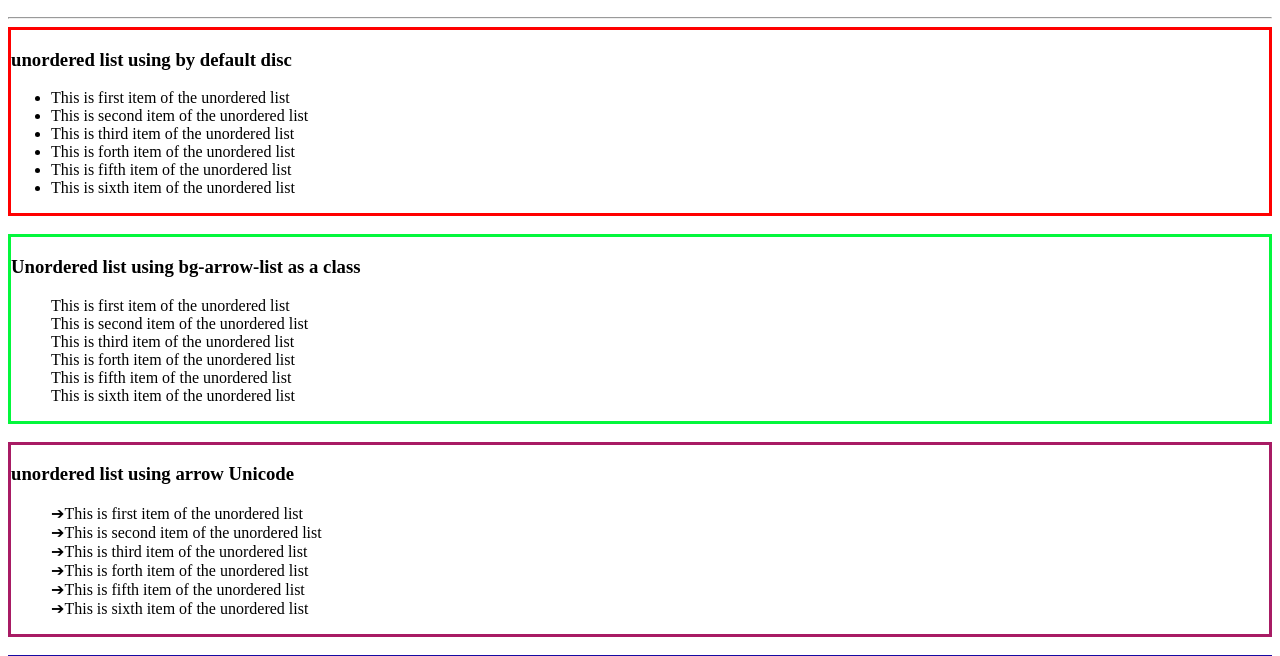
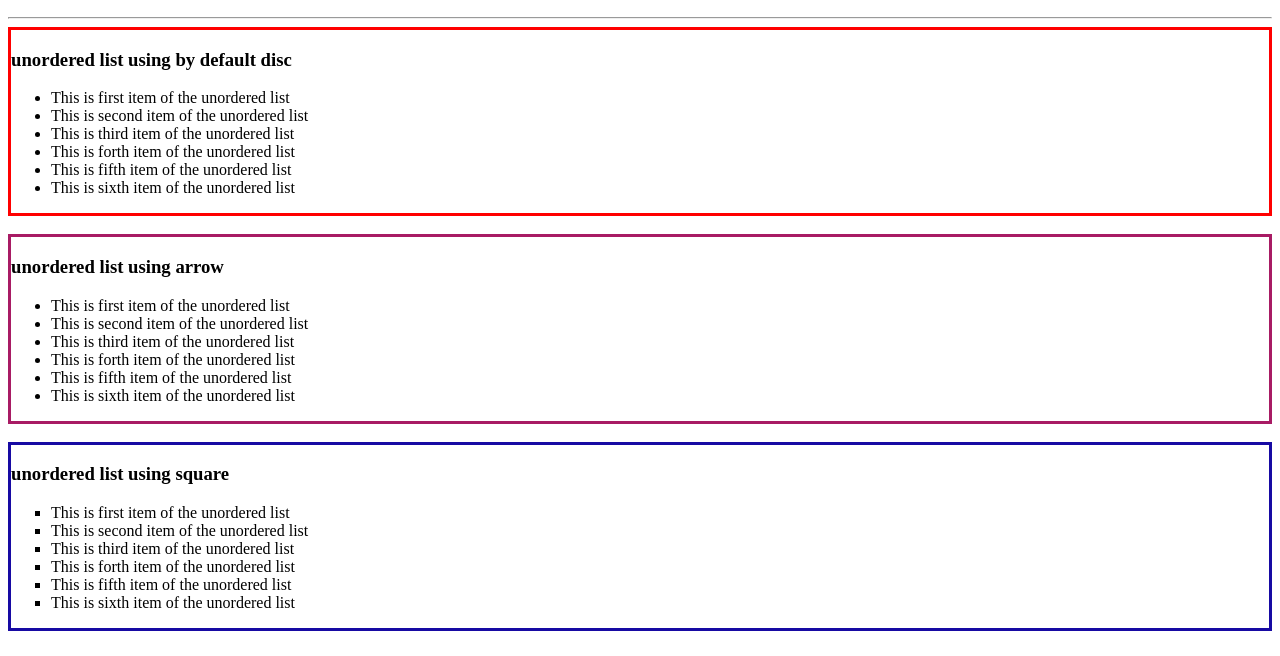
Before and after one commit to Joy-tii/Html-basic-, a plain HTML site: page linklist.html in a window 1280 px wide. Shown: the part 110-766 px from the top of the page. Drawn offline with Linux system fonts and the light colour scheme.

Commit message:
change/repo
lets see

```diff
--- a/linklist.html
+++ b/linklist.html
@@ -5,16 +5,15 @@
     <meta name="viewport" content="width=device-width, initial-scale=1.0">
         <title>Introduction to list and link in html</title>
         <style>
-            ul.bg-arrow-list {
+            ul.arrow-list {
             list-style-type: none;
-            padding-left: 20px;
+            padding-left: 0;
         }
-        ul.bg-arrow-list li {
-            background-image: url('271226.png'); /* Replace with the URL of your arrow image */
-            background-size: 12px 12px;
-            background-repeat: no-repeat;
-            background-position: 0 50%;
-            padding-left: 20px;
+        ul.arrow-list li::before {
+            content: "➔"; /* Unicode character for arrow */
+            color: #333;
+            font-size: 1.2em;
+            margin-right: 10px;
         }
         </style>
     </head>
@@ -35,29 +34,16 @@
         </ul>
 </div>
 <br>
-<div style="border: 3px solid rgb(3, 247, 60);">
-    <h3>Unordered list using  bg-arrow-list as a class</h3>
-<ul class="bg-arrow-list">
-    <li>This is first item of the unordered list</li>
-    <li>This is second item of the unordered list</li>
-    <li>This is third item of the unordered list</li>
-    <li>This is forth item of the unordered list</li>
-    <li>This is fifth item of the unordered list</li>
-    <li>This is sixth item of the unordered list</li>
-</ul>
 
-
-</div>
-<br>
 <div style="border: 3px solid rgb(168, 27, 100);">
-    <h3>unordered list using arrow Unicode</h3>
-    <ul style="list-style-type: none;">
-        <li>&#10132;This is first item of the unordered list</li>
-        <li>&#10132;This is second item of the unordered list</li>
-        <li>&#10132;This is third item of the unordered list</li>
-        <li>&#10132;This is forth item of the unordered list</li>
-        <li>&#10132;This is fifth item of the unordered list</li>
-        <li>&#10132;This is sixth item of the unordered list</li>
+    <h3>unordered list using arrow</h3>
+    <ul class="arrow list">
+        <li>This is first item of the unordered list</li>
+        <li>This is second item of the unordered list</li>
+        <li>This is third item of the unordered list</li>
+        <li>This is forth item of the unordered list</li>
+        <li>This is fifth item of the unordered list</li>
+        <li>This is sixth item of the unordered list</li>
     </ul>
 </div>
 <br>
```
Also changed, not shown: multimedia.html (+7 -1 lines), proj1.html (+5 -1 lines).
